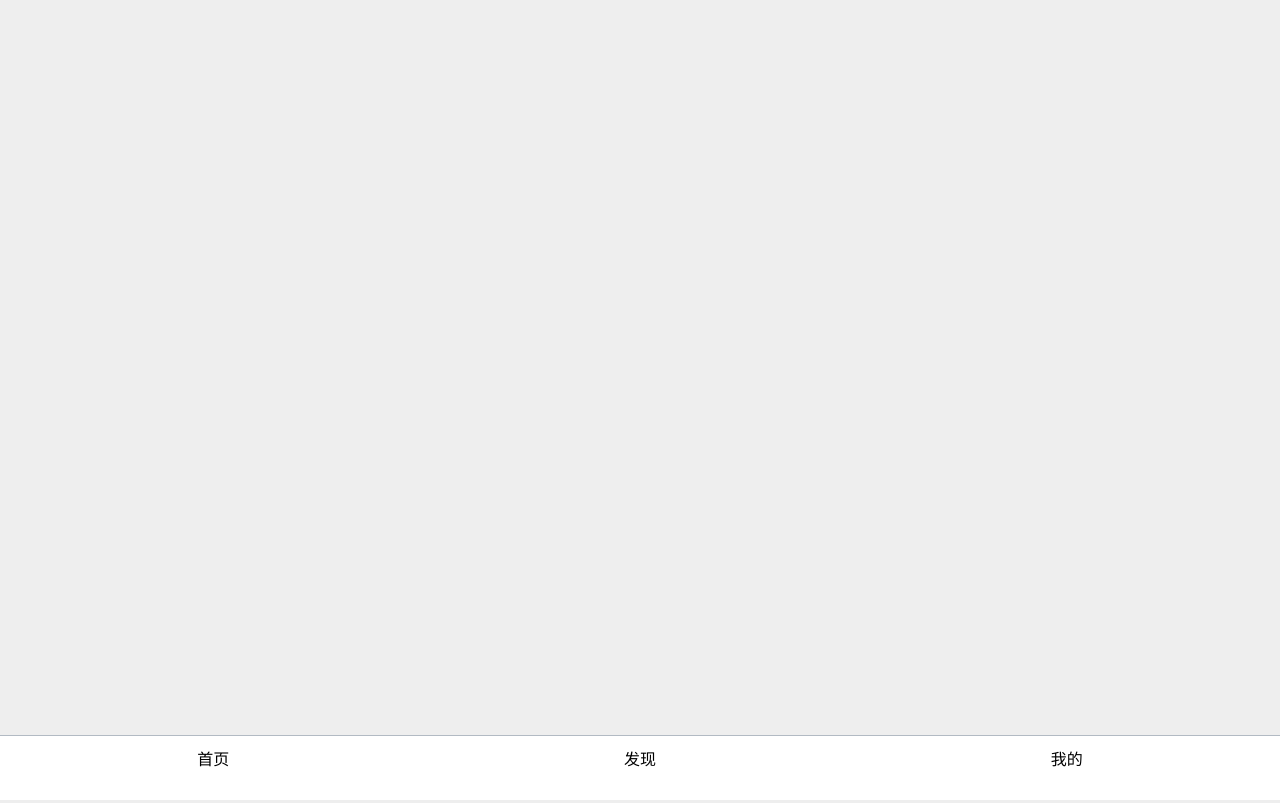
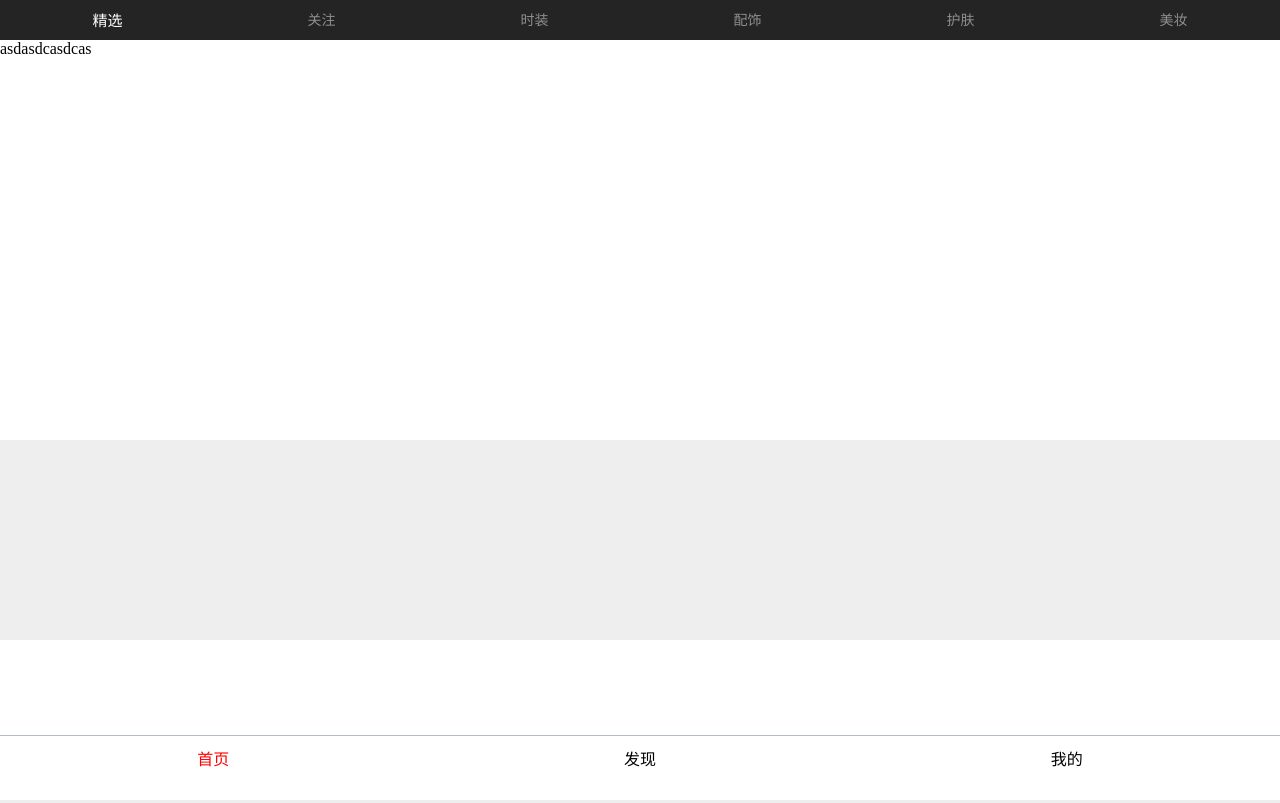
Before and after one commit to jarbinup/loook-demo, a website: page index.html in a window 1280 px wide. Shown: the top 803 px of the page. Drawn offline with Linux system fonts and the light colour scheme.

Commit message:
add some file

```diff
--- a/index.html
+++ b/index.html
@@ -13,20 +13,20 @@
 </head>
 <body>
     <ul id="banner">
-    	<li>首页</li>
+    	<li class="selected-page">首页</li>
     	<li>发现</li>
     	<li>我的</li>
     </ul>
-    <div id="index" class="page-none">
+    <div id="index" class="page-display">
 	    <ul class="nav">
-			<li>精选</li>
+			<li class="clicked">精选</li>
 			<li>关注</li>
 			<li>时装</li>
 			<li>配饰</li>
 			<li>护肤</li>
 			<li>美妆</li>
 		</ul>
-		<section >
+		<section class="section-display">
 			<div class="conti">
 				asdasdcasdcas
 			</div>
```
Also changed, not shown: package.json (added, +26 -0 lines), 1 other file.
